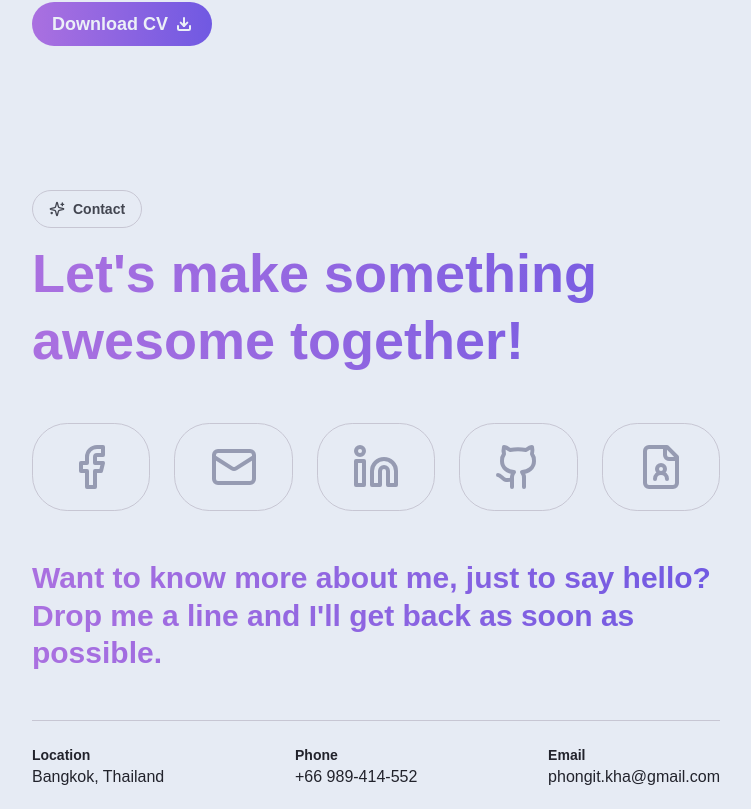
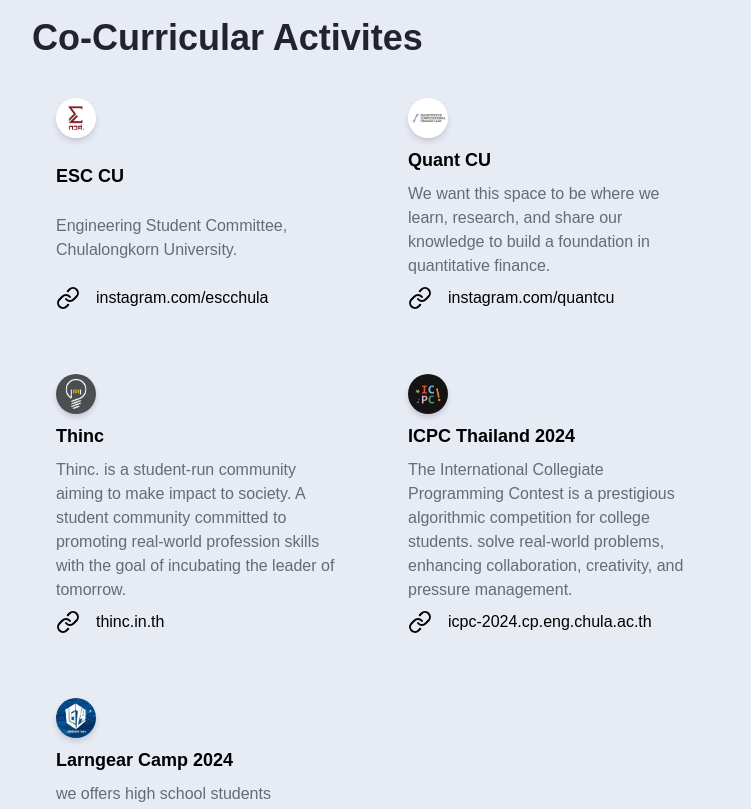
Before and after one commit to phongit-kha/design-to-code, a Next.js app: page / in a window 1280 px wide. Shown: the part 3251-4060 px from the top of the page, without its empty margins (480-1231 px from the left). Built offline with nearby package versions, Linux system fonts and the light colour scheme.

Commit message:
feat: add co-curricular section

```diff
--- a/src/components/AboutMeSection.tsx
+++ b/src/components/AboutMeSection.tsx
@@ -7,6 +7,7 @@
 import { FadeInAnimation } from "./animation/FadeInAnimation";
 import Image from "next/image";
 import AwardSection from "./AwardSection";
+import { CoCurricularSection } from "./CoCurricularSection";
 
 export function AboutMe({
   className = "",
@@ -76,7 +77,11 @@
 
       {/* Download CV Button */}
 
-      <FadeInAnimation className="mt-2 text-center">
+      <FadeInAnimation index={6}>
+        <CoCurricularSection />
+      </FadeInAnimation>
+
+      <FadeInAnimation className="mt-8 text-center">
         <Link
           href="project"
           className="flex w-full items-center justify-center gap-2 rounded-md bg-gradient-to-r from-accent to-secondary px-5 py-2 text-lg font-bold text-t-opp-bright transition-transform duration-300 hover:scale-105 focus-visible:scale-105 lg:w-fit"
--- /dev/null
+++ b/src/components/CoCurricularSection.tsx
@@ -0,0 +1,97 @@
+import { Link as LinkIcon } from "lucide-react";
+import * as React from "react";
+import Link from "next/link";
+import Image from "next/image";
+import { FadeInAnimation } from "./animation/FadeInAnimation";
+
+type Curricular = {
+  title: string;
+  description: string;
+  imageUrl: string;
+  url: string;
+  urlShow?: string;
+};
+
+export function CoCurricularSection(): React.JSX.Element {
+  const data: Curricular[] = [
+    {
+      title: "ESC CU",
+      description: "Engineering Student Committee, Chulalongkorn University.",
+      imageUrl: "/curricular/esclogo.webp",
+      url: "https://www.instagram.com/escchula/",
+      urlShow: "instagram.com/escchula",
+    },
+    {
+      title: "Quant CU",
+      description:
+        "We want this space to be where we learn, research, and share our knowledge to build a foundation in quantitative finance.",
+      imageUrl: "/curricular/quantlogo.webp",
+      url: "https://www.instagram.com/quantcu/",
+      urlShow: "instagram.com/quantcu",
+    },
+    {
+      title: "Thinc",
+      description:
+        "Thinc. is a student-run community aiming to make impact to society. A student community committed to promoting real-world profession skills with the goal of incubating the leader of tomorrow.",
+      imageUrl: "/curricular/thinc.webp",
+      url: "https://thinc.in.th/",
+      urlShow: "thinc.in.th",
+    },
+    {
+      title: "ICPC Thailand 2024",
+      description:
+        "The International Collegiate Programming Contest is a prestigious algorithmic competition for college students. solve real-world problems, enhancing collaboration, creativity, and pressure management.",
+      imageUrl: "/curricular/icpc.webp",
+
+      url: "https://icpc-2024.cp.eng.chula.ac.th/",
+      urlShow: "icpc-2024.cp.eng.chula.ac.th",
+    },
+    {
+      title: "Larngear Camp 2024",
+      description:
+        "we offers high school students nationwide a chance to explore engineering through hands-on learning and activities, helping them decide on pursuing engineering in higher education.",
+      imageUrl: "/curricular/larngear24.webp",
+      url: "https://www.instagram.com/larngear_camp/",
+      urlShow: "instagram.com/larngear_camp",
+    },
+  ];
+  return (
+    <div className="w-full">
+      <h3 className="mt-8 text-3xl font-bold text-t-bright lg:text-4xl">
+        Co-Curricular Activites
+      </h3>
+      <div className="mt-4 grid w-full grid-cols-1 gap-4 lg:grid-cols-2">
+        {data.map((item, index) => {
+          return (
+            <FadeInAnimation index={index * 2}>
+              <Link
+                key={item.title}
+                target="_blank"
+                href={item.url}
+                className="group flex h-full w-full flex-col justify-between gap-2 rounded-sm p-6 outline-none transition-all ease-in hover:cursor-pointer hover:bg-base-tint focus:bg-base-tint"
+              >
+                <Image
+                  src={item.imageUrl}
+                  width={100}
+                  height={100}
+                  alt={item.title + " logo"}
+                  className="size-10 rounded-full shadow-md shadow-t-opp-medium"
+                />
+                <h4 className="text-lg font-semibold">{item.title}</h4>
+                <p className="text-t-muted">{item.description}</p>
+
+                <p className="flex items-center gap-4">
+                  {" "}
+                  <LinkIcon className="transition-colors duration-300 group-hover:stroke-accent" />
+                  <span className="transition-all duration-300 group-hover:text-accent group-focus:text-accent">
+                    {item.urlShow ? item.urlShow : item.url}
+                  </span>
+                </p>
+              </Link>
+            </FadeInAnimation>
+          );
+        })}
+      </div>
+    </div>
+  );
+}
```
